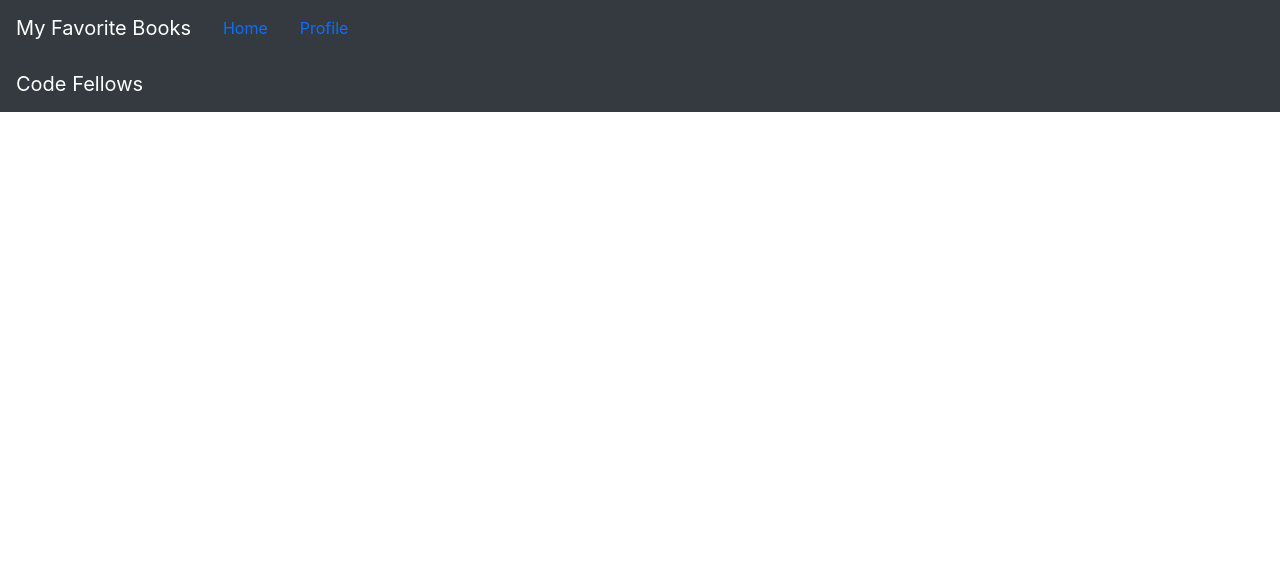
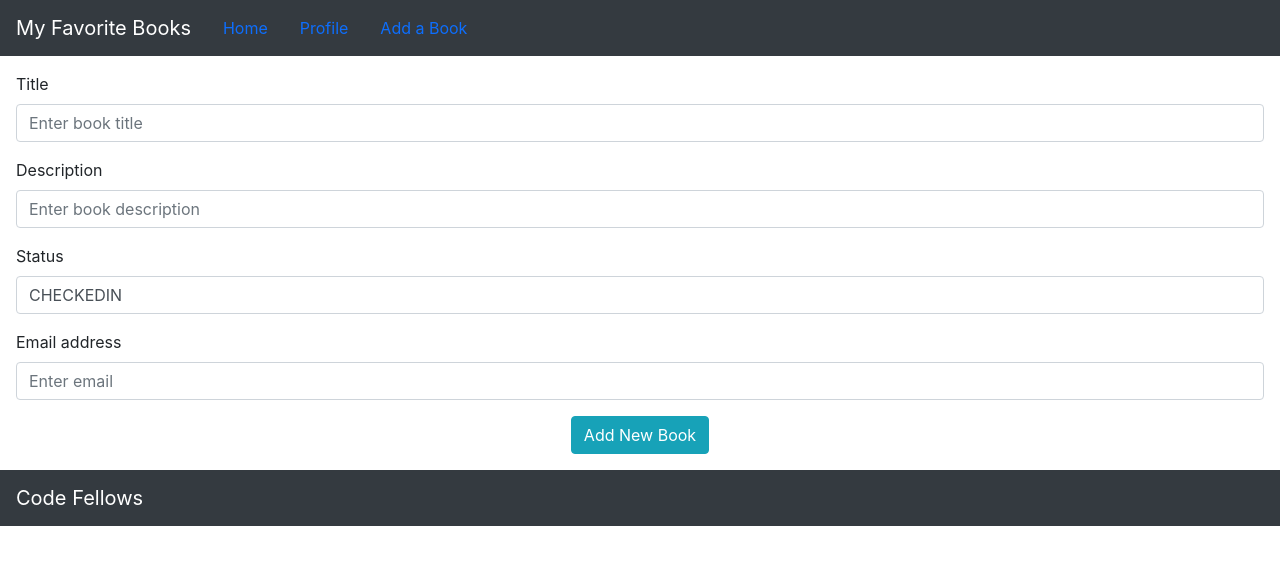
Before and after one commit to jinman36/can-of-books-frontend, a React (Create React App) app: page /create in a window 1280 px wide. Shown: the top 564 px of the page. Built offline with nearby package versions, Linux system fonts and the light colour scheme.

Commit message:
added form and added book functionality

```diff
--- /dev/null
+++ b/src/AddBook.js
@@ -0,0 +1,49 @@
+import React from "react";
+import Form from 'react-bootstrap/Form'
+import Button from "react-bootstrap/Button";
+
+class AddBook extends React.Component {
+
+  HandleSubmit = (e) => {
+    e.preventDefault();
+    console.log('add new book clicked')
+
+  }
+
+  render() {
+    return (
+      <>
+        <Form className='m-3' onSubmit={this.HandleSubmit}>
+        <Form.Group>
+            <Form.Label>Title</Form.Label>
+            <Form.Control type="text" id='title' placeholder="Enter book title" />
+          </Form.Group>
+
+          <Form.Group>
+            <Form.Label>Description</Form.Label>
+            <Form.Control type="text" id='description' placeholder="Enter book description" />
+          </Form.Group>
+
+          <Form.Group>
+            <Form.Label>Status</Form.Label>
+            <Form.Control as='select'>
+              <option>CHECKEDIN</option>
+              <option>CHECKEDOUT</option>
+               </Form.Control>
+
+          </Form.Group>
+
+          <Form.Group>
+            <Form.Label>Email address</Form.Label>
+            <Form.Control type="email" id='email' placeholder="Enter email" />
+          </Form.Group>
+
+          <Button variant="info" className='d-block mx-auto' type="submit" >
+            Add New Book
+          </Button>
+        </Form>
+      </>
+    )
+  }
+}
+export default AddBook;
--- a/src/App.js
+++ b/src/App.js
@@ -10,6 +10,7 @@ import {
 import BestBooks from './BestBooks';
 import Profile from './Profile';
 import LoginButton from './LoginButton'
+import AddBook from './AddBook';
 
 class App extends React.Component {
 
@@ -48,6 +49,10 @@ class App extends React.Component {
               {/* TODO: if the user is logged in, render the `BestBooks` component, if they are not, render the `Login` component */}
               <Profile user={this.state.user}/>
             </Route>
+            <Route exact path="/create">
+              {/* TODO: if the user is logged in, render the `BestBooks` component, if they are not, render the `Login` component */}
+              <AddBook />
+            </Route>
             {/* TODO: add a route with a path of '/profile' that renders a `Profile` component */}
           </Switch>
           <Footer />
--- a/src/BestBooks.js
+++ b/src/BestBooks.js
@@ -1,6 +1,7 @@
 import React from 'react';
 import axios from 'axios';
 import BookCarousel from './bookCarousel';
+import AddBook from './AddBook'
 
 class BestBooks extends React.Component {
   constructor(props) {
@@ -34,7 +35,7 @@ class BestBooks extends React.Component {
 
 
         {this.state.books.length ? (
-          <BookCarousel book={this.state.books}/>
+          <BookCarousel book={this.state.books} />
         ) : (
           <h3>No Books Found :(</h3>
         )}
--- a/src/Header.js
+++ b/src/Header.js
@@ -18,6 +18,8 @@ class Header extends React.Component {
         <NavItem><Link to="/profile"
         className="nav-link">Profile</Link></NavItem>
         }
+        <NavItem><Link to="/create"
+        className="nav-link">Add a Book</Link></NavItem>
         {/* TODO: if the user is logged in, render the `LogoutButton` */}
         {this.props.user ? <LogOutButton onLogout={this.props.onLogout}/> : ''}
       </Navbar>
--- a/src/bookCarousel.js
+++ b/src/bookCarousel.js
@@ -7,7 +7,7 @@ class bookCarousel extends React.Component {
       <>
         <h2>My Favorite Books</h2>
         {this.props.book.length > 0 ?
-          <Carousel className="d-block w-25">
+          <Carousel className="d-block mx-auto w-25 m-4 border border-info">
             {this.props.book.map((book) => (
               <Carousel.Item key={book._id}>
                 <img
```
Also changed, not shown: src/LoginForm.js (+4 -4 lines).
